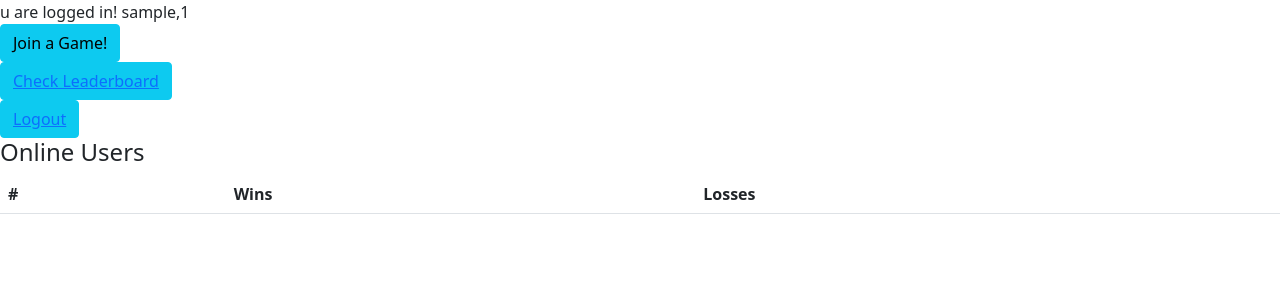
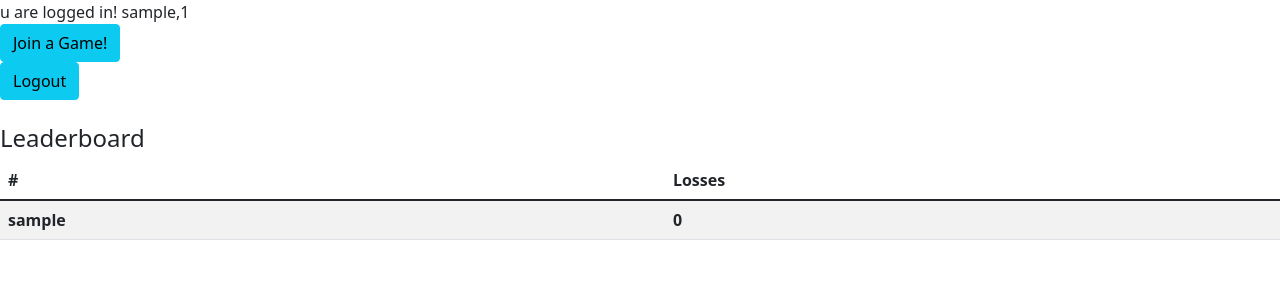
Before and after one commit to iee-ihu-gr-course1941/ADISE21_moutzouris_game, a PHP site: page /Queue/index.php in a window 1280 px wide. Shown: the top 300 px of the page. Run offline with PHP 8.4, Linux system fonts and the light colour scheme; the visitor is signed in with stand-in values (Sample User, id 1); data that the repository does not hold is empty.

Commit message:
updated leaderboard ui its sorted now

```diff
--- a/Queue/index.php
+++ b/Queue/index.php
@@ -25,12 +25,11 @@
     <br>
     <button id="joinGame" class="btn btn-info">Join a Game!</button>
     <br>
-    <button class="btn btn-info"><a href="#">Check Leaderboard</a></button>
-    <br>
     <button class="btn btn-info"><a href="../src/api/logout.php">Logout</a></button>
     <br>
+    <br>
     <div class="userDiv">
-        <h4>Online Users</h4>
+        <h4>Leaderboard</h4>
         <ul class="list-group" id="users">
 
         </ul>
@@ -38,7 +37,6 @@
         <thead>
             <tr>
             <th class="col">#</th>
-            <th class="col">Wins</th>
             <th class="col">Losses</th>
             </tr>
         </thead>
@@ -47,6 +45,11 @@
         </tbody>
         </table>
     </div>
-
+    <style>
+        a{
+            text-decoration : none;
+            color : black;
+        }
+    </style>
 </body>
 </html>
--- a/src/api/gofish.php
+++ b/src/api/gofish.php
@@ -12,9 +12,9 @@ switch($r=array_shift($request)){
     case 'register':
         echo 'register';
         register($input);
-    case 'available':
+    case 'leaderboard':
         $availableUsers = array();
-        $users = checkAvail($method);
+        $users = leaderboard($method);
         while($row = $users->fetch_assoc()){
             array_push($availableUsers,$row);
         }
@@ -58,9 +58,9 @@ function register($input){
     }
 }
 
-function checkAvail($method){
+function leaderboard($method){
     if($method == 'GET'){
-        require 'onlineUsers.php';
+        require 'leaderboard.php';
         $users = showAvail();
         return $users;
     }
--- a/src/api/onlineUsers.php
+++ b/src/api/leaderboard.php
@@ -4,7 +4,7 @@ session_start();
 
     function showAvail(){
         include '../config/db.php';
-        $sql = "SELECT username,wins,losses FROM users where loggedIn='1'";
+        $sql = "SELECT username,losses FROM users";
         $res = $conn->query($sql);
         return $res;
     }
--- a/src/js/join.js
+++ b/src/js/join.js
@@ -1,5 +1,5 @@
 $(document).ready( () => {
-        const url = '../src/api/gofish.php/available'
+        const url = '../src/api/gofish.php/leaderboard'
         $.ajax({
             url : url,
             type:'GET',
@@ -13,20 +13,29 @@ $(document).ready( () => {
 
 function createListofUsers(data){
     let tbody = document.querySelector('tbody')
+    sortedData = sortLosses(data)
     for(i=0;i<data.length;i++){
         let tr = document.createElement('tr')
         let username = document.createElement('th')
         username.classList.add('col')
         username.innerHTML = data[i].username
-        let wins = document.createElement('th')
-        wins.classList.add('col')
-        wins.innerHTML = data[i].wins
         losses = document.createElement('th')
         losses.classList.add('col')
         losses.innerHTML = data[i].losses
         tr.appendChild(username)
-        tr.appendChild(wins)
         tr.appendChild(losses)
         tbody.appendChild(tr)
     }
 }
+
+
+function sortLosses(data){
+    for(i=0;i<data.length-1;i++){
+        if (data[i].losses > data[i+1].losses){
+            let temp = data[i]
+            data[i] = data[i+1]
+            data[i+1] = temp
+        }
+    }
+    return data
+}
```
